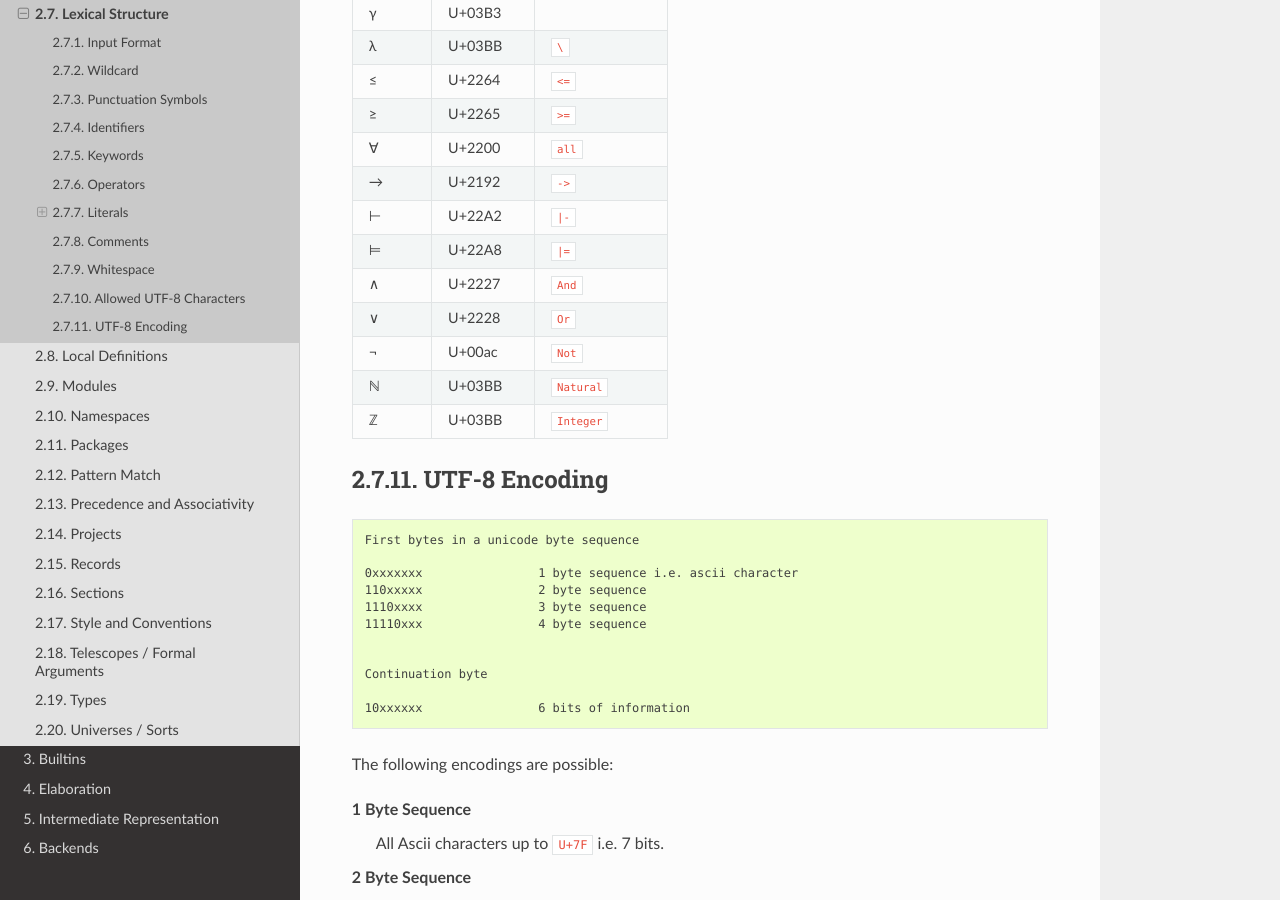
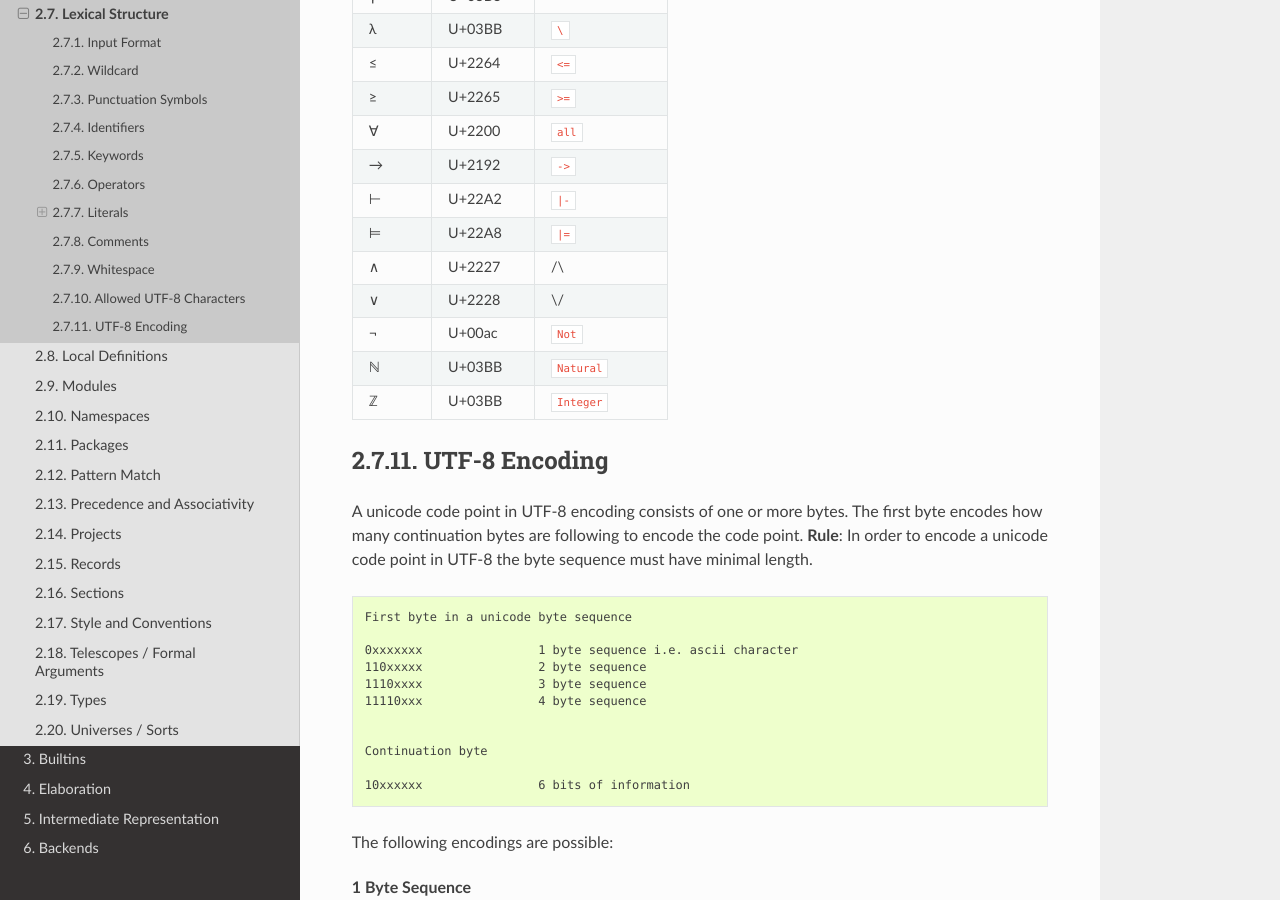
Before and after one commit to alba-lang/lang-spec, a Sphinx documentation site: the page built from sphinx/source/lang-elems/lexical.rst, in a window 1280 px wide and 900 px high, scrolled down 4760 px. Built offline with Sphinx 7.4.7 and the Read the Docs theme 2.0.0, drawn with Linux system fonts in a browser that asks for light colours.

Commit message:
Some minor update in 'Lexical Structure'
	modified:   sphinx/source/lang-elems/lexical.rst

```diff
--- a/sphinx/source/lang-elems/lexical.rst
+++ b/sphinx/source/lang-elems/lexical.rst
@@ -136,10 +136,9 @@
 
 .. code-block::
 
-    and And (∧)
-    in (∈)
+    and
     not Not (¬)
-    or Or (∨)
+    or
 
 
 An operator symbol is one of:
@@ -319,9 +318,9 @@
 +--------+------------+------------------+
 | ⊨      | U+22A8     | ``|=``           |
 +--------+------------+------------------+
-| ∧      | U+2227     | ``And``          |
+| ∧      | U+2227     | /\\              |
 +--------+------------+------------------+
-| ∨      | U+2228     | ``Or``           |
+| ∨      | U+2228     | \\/              |
 +--------+------------+------------------+
 | ¬      | U+00ac     | ``Not``          |
 +--------+------------+------------------+
@@ -339,11 +338,14 @@
 UTF-8 Encoding
 ========================================
 
-
+A unicode code point in UTF-8 encoding consists of one or more bytes. The first
+byte encodes how many continuation bytes are following to encode the code point.
+**Rule**: In order to encode a unicode code point in UTF-8 the byte sequence
+must have minimal length.
 
 .. code-block:: none
 
-    First bytes in a unicode byte sequence
+    First byte in a unicode byte sequence
 
     0xxxxxxx                1 byte sequence i.e. ascii character
     110xxxxx                2 byte sequence
```
